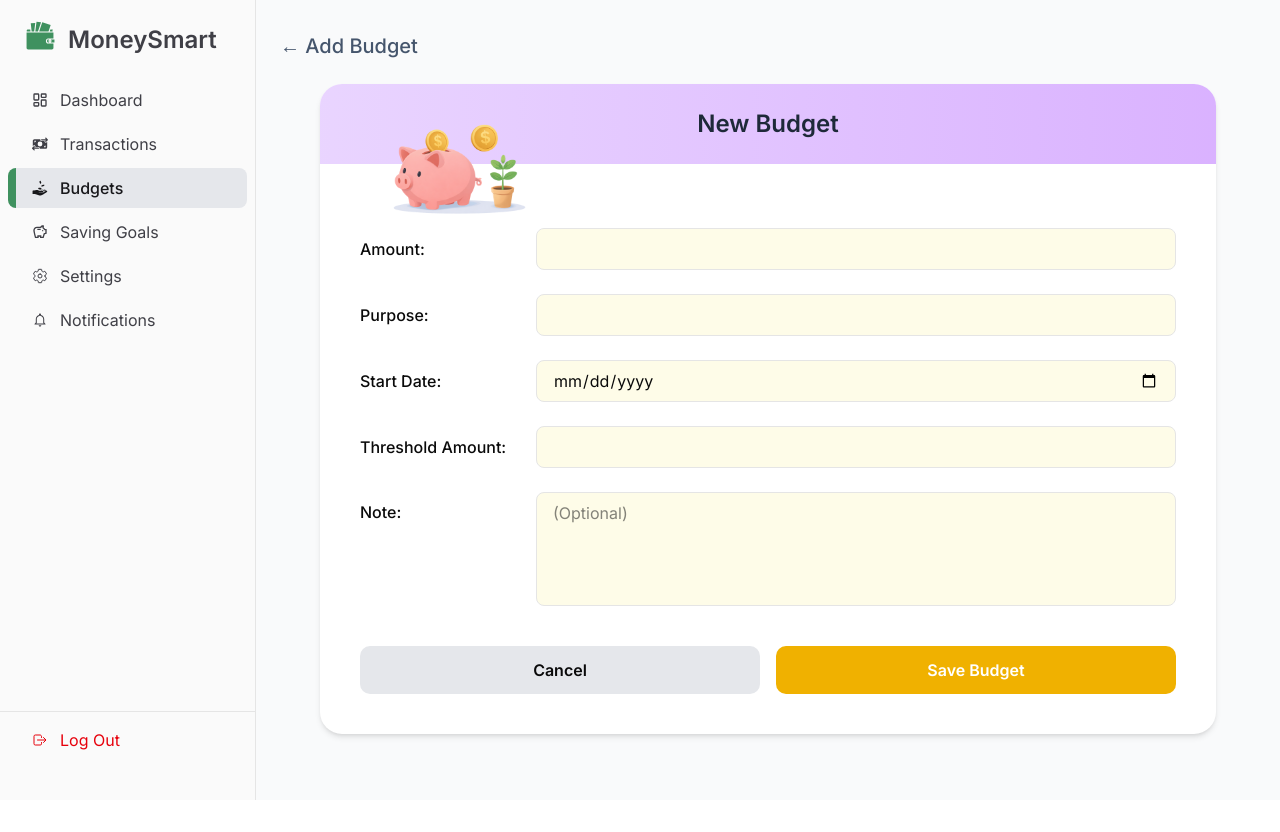
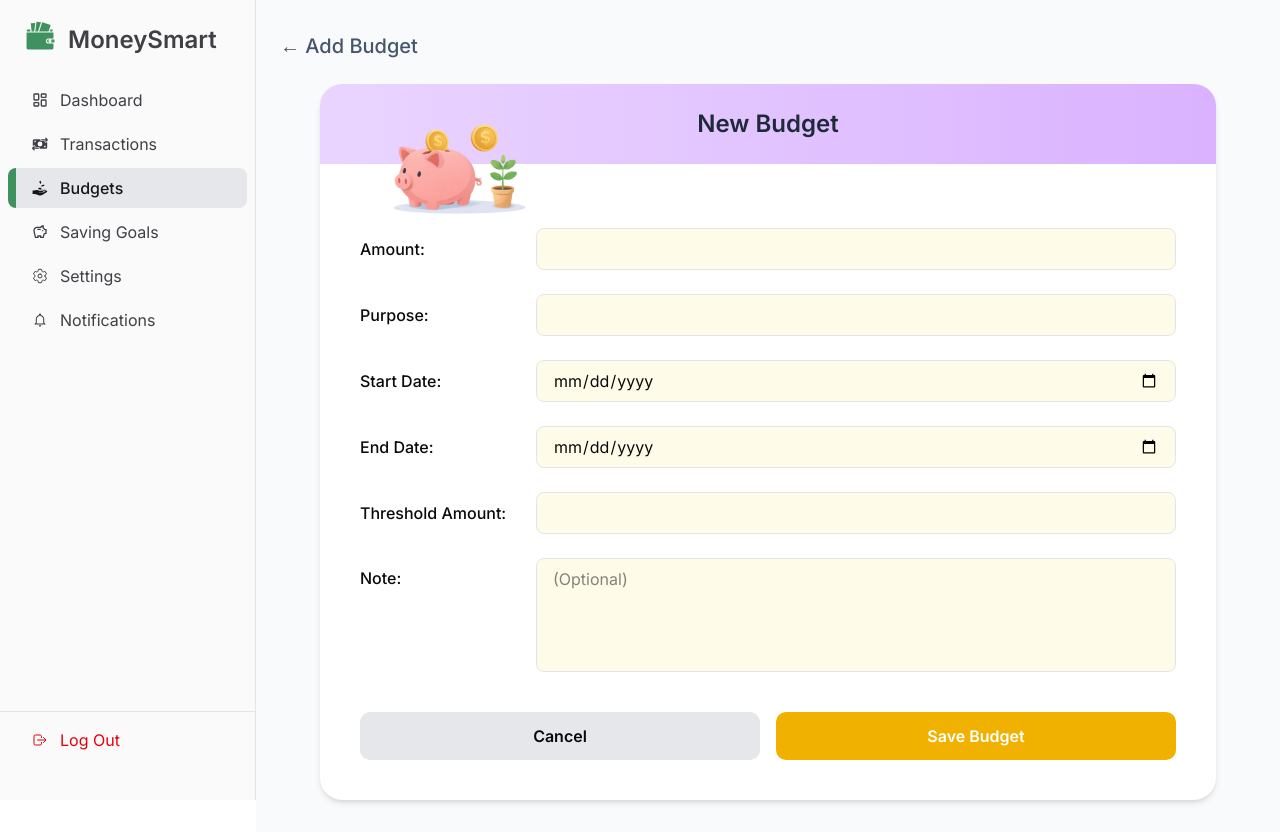
Before and after one commit to Harry-Huynh/MoneySmart-Frontend, a Next.js app: page /budgets/add in a window 1280 px wide. Before the commit the page ends 800 px from the top, so only its background shows below. Built offline with nearby package versions, Linux system fonts and the light colour scheme.

Commit message:
feat: add endDate field in add Budget front end [Dngo13]

```diff
--- a/src/app/(root)/budgets/add/page.js
+++ b/src/app/(root)/budgets/add/page.js
@@ -12,10 +12,11 @@ export default function AddBudgetPage() {
     amount: "",
     purpose: "",
     startDate: "",
+    endDate: "", // New field added
     thresholdAmount: "",
     note: "",
   });
-  const today = new Date().toISOString().split("T")[0];;
+  const today = new Date().toISOString().split("T")[0];
   const [errors, setErrors] = useState({});
 
   function isValidMoneyInput(value) {
@@ -26,13 +27,13 @@ export default function AddBudgetPage() {
     return /^(?:0|[1-9]\d*)(?:\.\d{0,2})?$/.test(s);
   }
 
-
   function validateForm(nextForm) {
     const nextErrors = {};
 
     const amountRaw = String(nextForm.amount ?? "").trim();
     const thresholdRaw = String(nextForm.thresholdAmount ?? "").trim();
 
+    // Amount validation
     if (!isValidMoneyInput(amountRaw)) {
       nextErrors.amount =
         "Amount must be a non-negative number with up to 2 decimals (e.g., 12.59)";
@@ -43,15 +44,24 @@ export default function AddBudgetPage() {
       }
     }
 
+    // Start date validation
     if (!nextForm.startDate) {
       nextErrors.startDate = "Start date is required";
-    }
-
-    if (nextForm.startDate && nextForm.startDate < today) {
+    } else if (nextForm.startDate < today) {
       nextErrors.startDate = "Start date cannot be in the past";
     }
 
+    // End date validation (optional, but if provided must be after start date)
+    if (nextForm.endDate) {
+      if (nextForm.startDate && nextForm.endDate < nextForm.startDate) {
+        nextErrors.endDate = "End date must be after start date";
+      }
+      if (nextForm.endDate < today) {
+        nextErrors.endDate = "End date cannot be in the past";
+      }
+    }
 
+    // Threshold amount validation
     const thresholdIsEmpty = thresholdRaw === "";
     if (!thresholdIsEmpty) {
       if (!isValidMoneyInput(thresholdRaw)) {
@@ -72,7 +82,6 @@ export default function AddBudgetPage() {
     return nextErrors;
   }
 
-
   function updateField(key, value) {
     setForm((p) => ({ ...p, [key]: value }));
   }
@@ -87,6 +96,7 @@ export default function AddBudgetPage() {
         form.amount,
         form.purpose,
         form.startDate,
+        form.endDate, // Include end date in the API call
         form.thresholdAmount,
         form.note,
       );
@@ -178,6 +188,24 @@ export default function AddBudgetPage() {
           </div>
 
           <div className="flex items-center gap-4">
+            <label className="w-40 font-medium">End Date:</label>
+            <div className="flex-1">
+              <input
+                type="date"
+                min={today}
+                className="w-full bg-yellow-50 border rounded-md px-4 py-2"
+                value={form.endDate}
+                onChange={(e) => updateField("endDate", e.target.value)}
+                placeholder="(Optional)"
+              />
+
+              {errors.endDate ? (
+                <p className="text-red-500 text-sm mt-1">{errors.endDate}</p>
+              ) : null}
+            </div>
+          </div>
+
+          <div className="flex items-center gap-4">
             <label className="w-40 font-medium">Threshold Amount:</label>
             <div className="flex-1">
               <input
```
Also changed, not shown: src/lib/budget.actions.js. Lines whose indentation alone changed are shown as unchanged.
